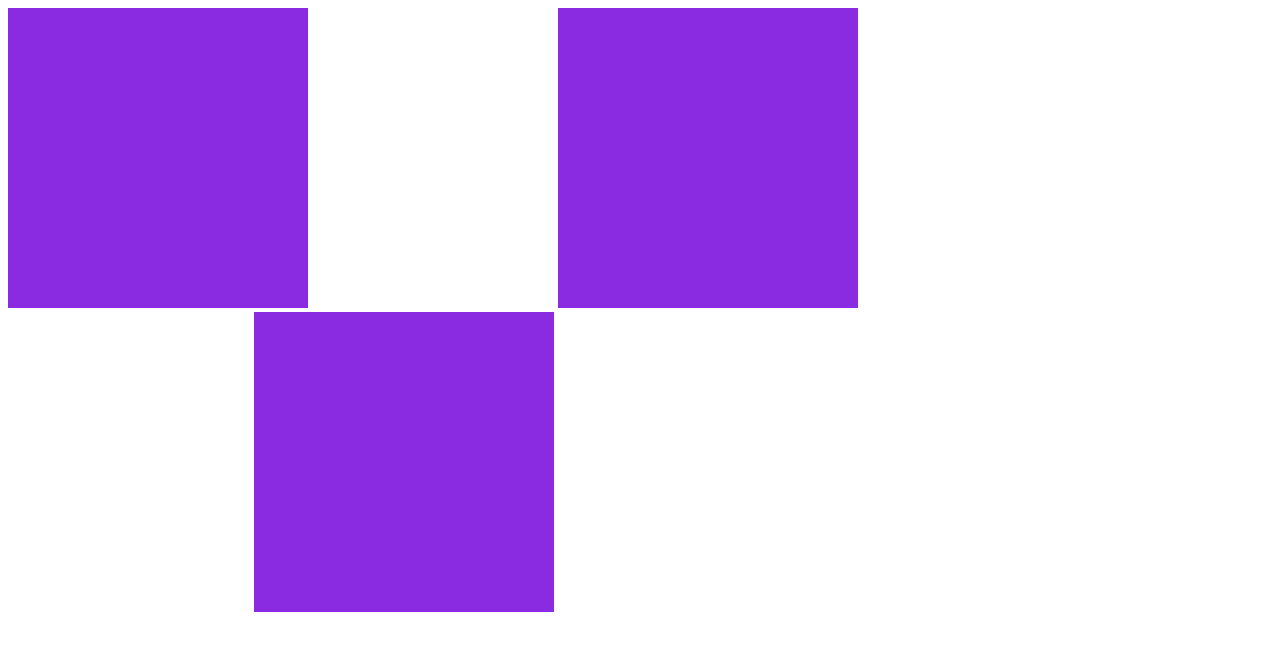
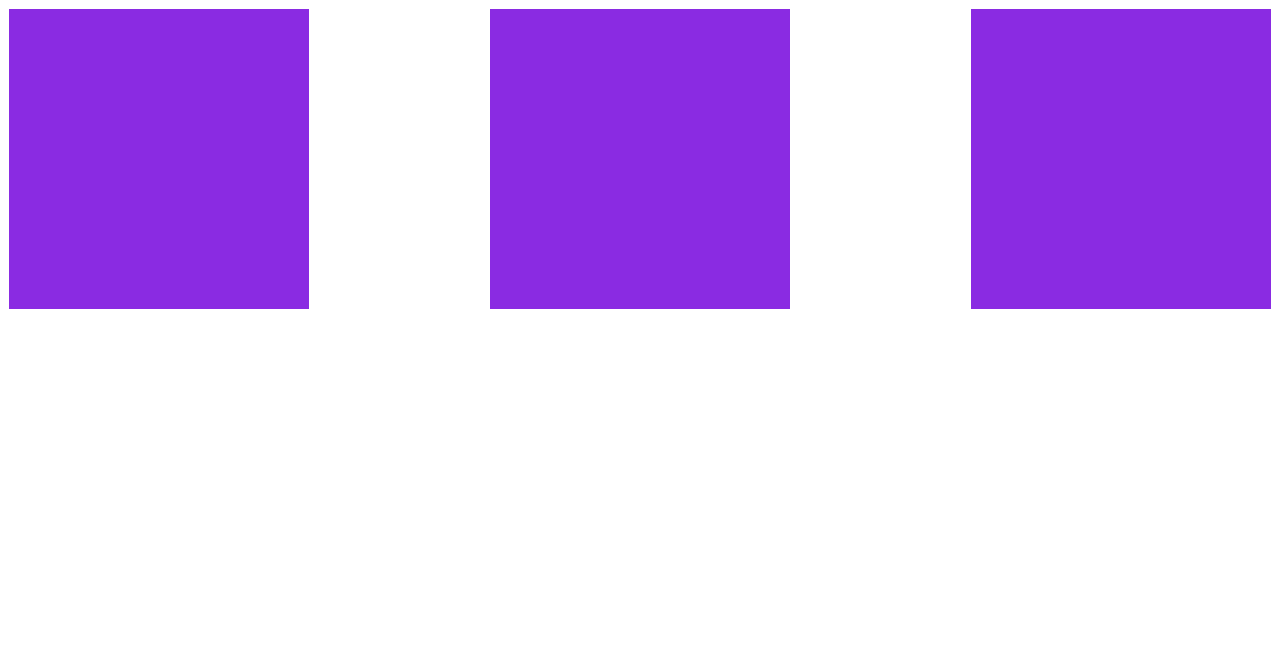
Before and after one commit to junghong0512/CSSMaster, a plain HTML site: page flexbox.html in a window 1280 px wide. Drawn offline with Linux system fonts and the light colour scheme.

Commit message:
Basic of Flexbox

```diff
--- a/flexbox.html
+++ b/flexbox.html
@@ -6,23 +6,23 @@
     <meta http-equiv="X-UA-Compatible" content="ie=edge" />
     <title>Flexbox</title>
     <style>
+      .father {
+        display: flex;
+        justify-content: space-between;
+      }
       .box {
         height: 300px;
         width: 300px;
         background-color: blueviolet;
-        display: inline-block;
-      }
-      .box:first-child {
-        margin-right: 19.5%;
-      }
-      .box:last-child {
-        margin-left: 19.5%;
+        border: 1px solid white;
       }
     </style>
   </head>
   <body>
-    <div class="box"></div>
-    <div class="box"></div>
-    <div class="box"></div>
+    <div class="father">
+      <div class="box"></div>
+      <div class="box"></div>
+      <div class="box"></div>
+    </div>
   </body>
 </html>
```
Also changed, not shown: README.md.
